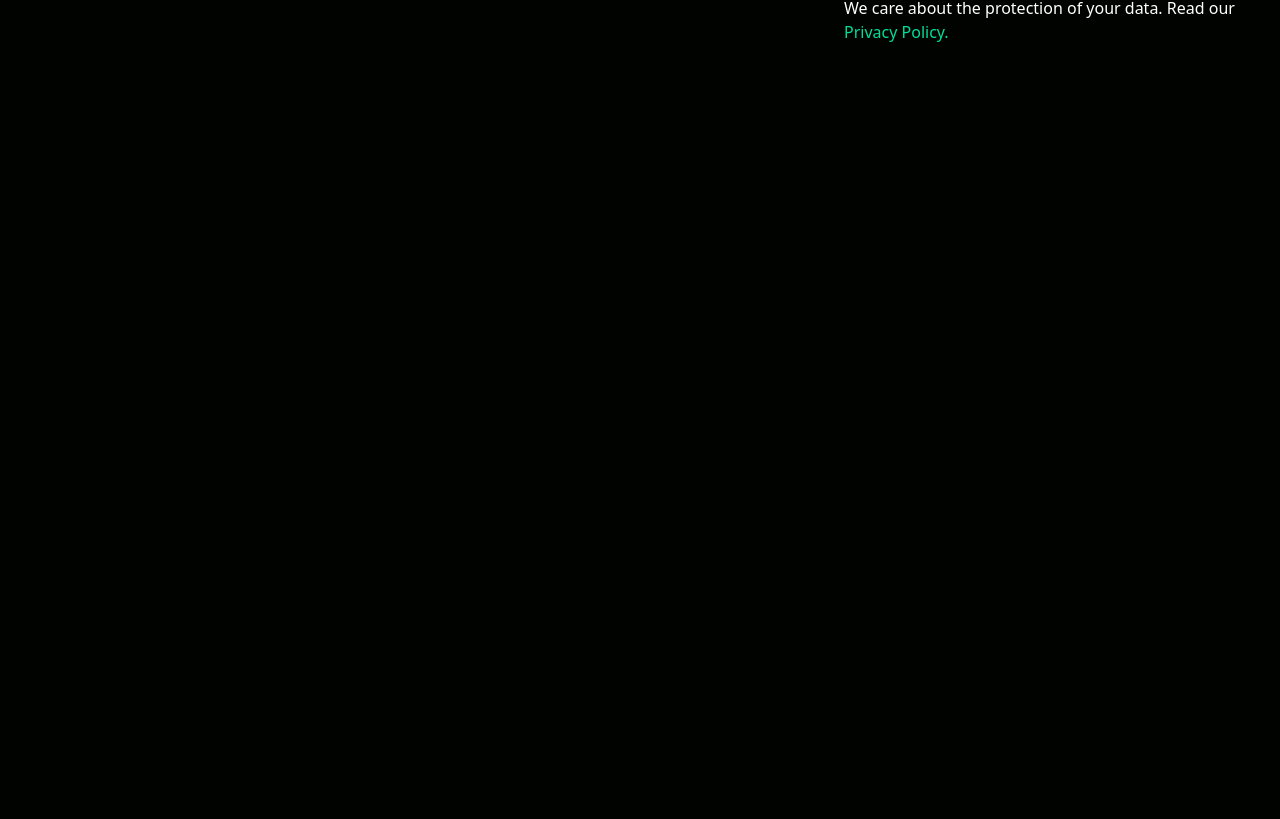
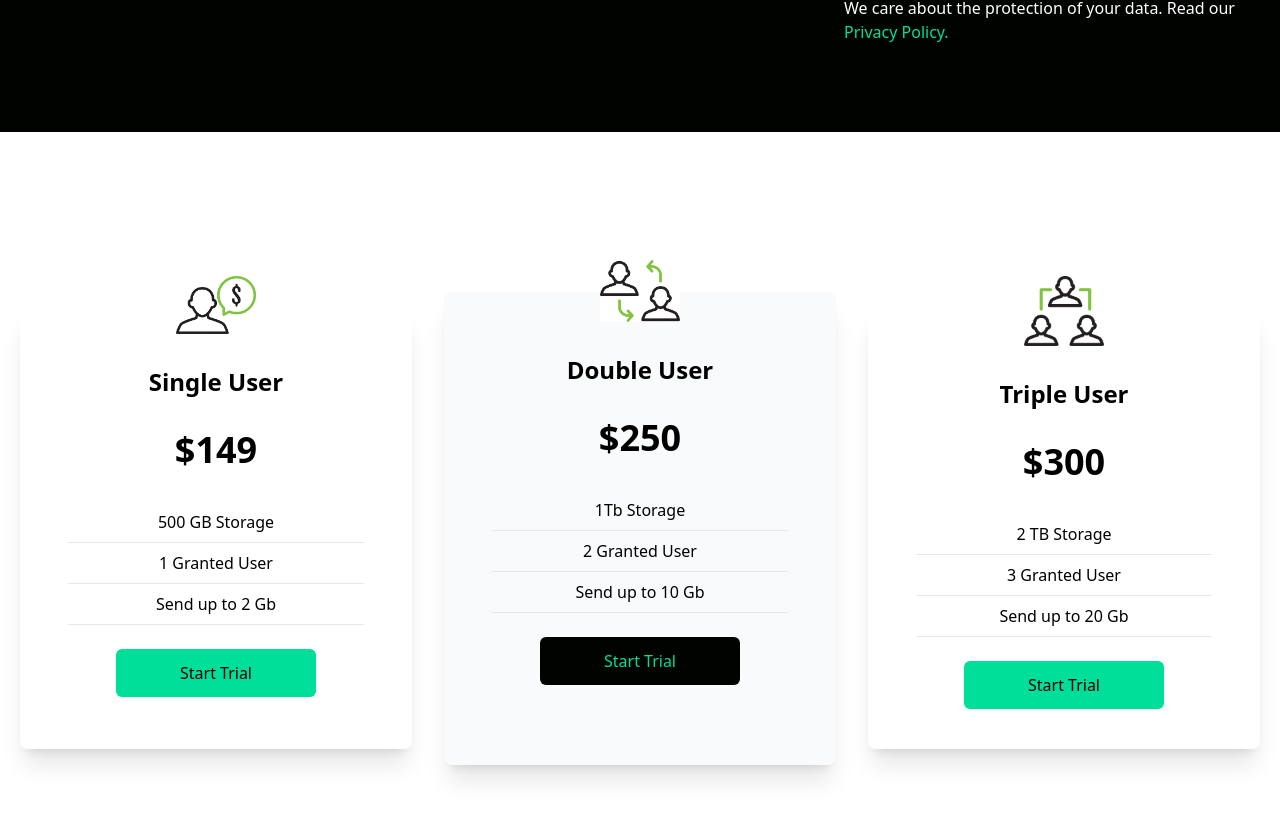
Before and after one commit to Yussif20/react-data, a React (Vite) app: page / in a window 1280 px wide. Shown: the part 1757-2576 px from the top of the page. Before the commit the page ends 1889 px from the top, so only its background shows below. Built offline with nearby package versions, Linux system fonts and the light colour scheme.

Commit message:
adding the cards componenet

```diff
--- a/src/App.jsx
+++ b/src/App.jsx
@@ -1,5 +1,6 @@
 import "./App.css";
 import Analytics from "./Components/Analytics/Analytics";
+import Cards from "./Components/Cards/Cards";
 import Hero from "./Components/Hero/Hero";
 import Navbar from "./Components/Navbar/Navbar";
 import Newsletter from "./Components/Newsletter/Newsletter";
@@ -11,6 +12,7 @@
       <Hero />
       <Analytics />
       <Newsletter />
+      <Cards />
     </>
   );
 }
--- /dev/null
+++ b/src/Components/Cards/Cards.jsx
@@ -0,0 +1,65 @@
+import Single from "../../assets/single.png";
+import Double from "../../assets/double.png";
+import Triple from "../../assets/triple.png";
+
+function Cards() {
+  return (
+    <div className="w-full bg-white py-[10rem] px-4">
+      <div className="max-w-[1240px] mx-auto grid md:grid-cols-3 gap-8">
+        <div className="w-full shadow-xl rounded-lg p-4 flex flex-col my-4 hover:scale-105 duration-300">
+          <img
+            className="w-20 mx-auto bg-white mt-[-3rem] "
+            src={Single}
+            alt="single user"
+          />
+          <h2 className="text-2xl font-bold py-8 text-center">Single User</h2>
+          <p className="font-bold text-4xl text-center">$149</p>
+          <div className="font-medium text-center">
+            <p className="py-2 border-b mx-8 mt-8 ">500 GB Storage</p>
+            <p className="py-2 border-b mx-8 ">1 Granted User</p>
+            <p className="py-2 border-b mx-8 ">Send up to 2 Gb</p>
+          </div>
+          <button className=" bg-[#00df9a] w-[200px] rounded-md mx-auto text-black py-3 px-6 my-6 font-medium">
+            Start Trial
+          </button>
+        </div>
+        <div className="w-full shadow-xl rounded-lg p-4 flex flex-col my-8 md:my-0 hover:scale-105 duration-300 bg-gray-50">
+          <img
+            className="w-20 mx-auto bg-white mt-[-3rem] bg-transparent "
+            src={Double}
+            alt="double user"
+          />
+          <h2 className="text-2xl font-bold py-8 text-center">Double User</h2>
+          <p className="font-bold text-4xl text-center">$250</p>
+          <div className="font-medium text-center">
+            <p className="py-2 border-b mx-8 mt-8 ">1Tb Storage</p>
+            <p className="py-2 border-b mx-8 ">2 Granted User</p>
+            <p className="py-2 border-b mx-8 ">Send up to 10 Gb</p>
+          </div>
+          <button className=" text-[#00df9a] w-[200px] rounded-md mx-auto bg-[#000300] py-3 px-6 my-6 font-medium">
+            Start Trial
+          </button>
+        </div>
+        <div className="w-full shadow-xl rounded-lg p-4 flex flex-col my-4 hover:scale-105 duration-300">
+          <img
+            className="w-20 mx-auto bg-white mt-[-3rem] "
+            src={Triple}
+            alt="triple user"
+          />
+          <h2 className="text-2xl font-bold py-8 text-center">Triple User</h2>
+          <p className="font-bold text-4xl text-center">$300</p>
+          <div className="font-medium text-center">
+            <p className="py-2 border-b mx-8 mt-8 ">2 TB Storage</p>
+            <p className="py-2 border-b mx-8 ">3 Granted User</p>
+            <p className="py-2 border-b mx-8 ">Send up to 20 Gb</p>
+          </div>
+          <button className=" bg-[#00df9a] w-[200px] rounded-md mx-auto text-black py-3 px-6 my-6 font-medium">
+            Start Trial
+          </button>
+        </div>
+      </div>
+    </div>
+  );
+}
+
+export default Cards;
```
